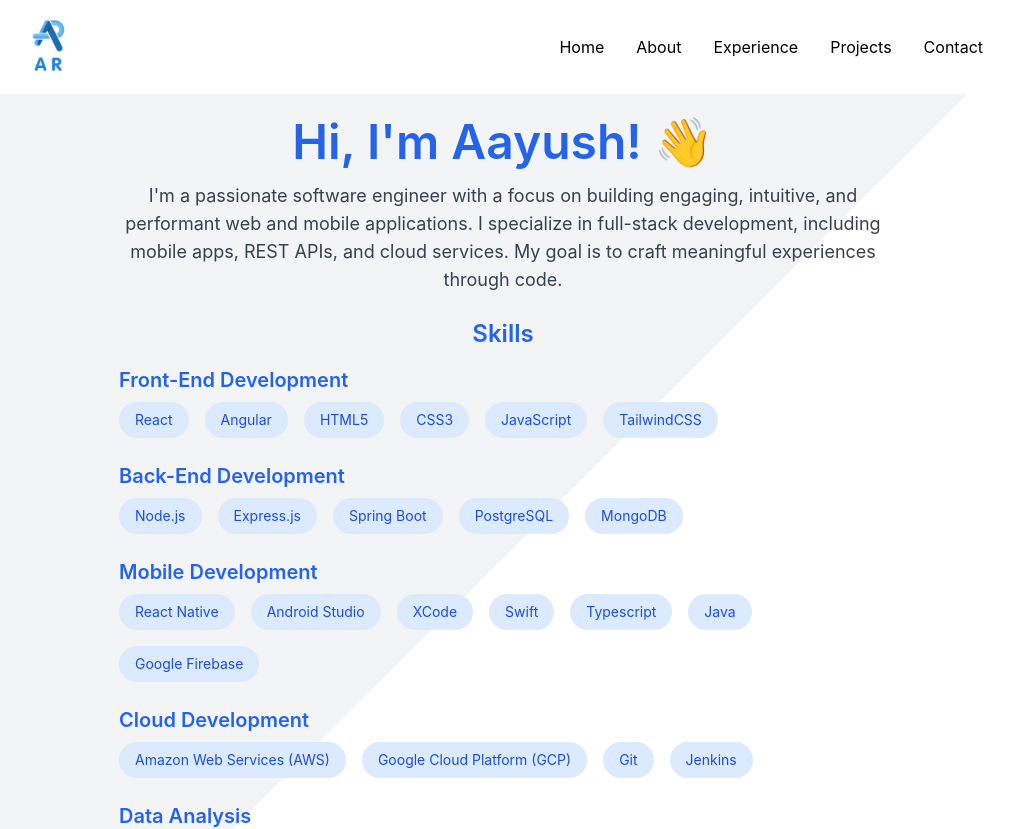
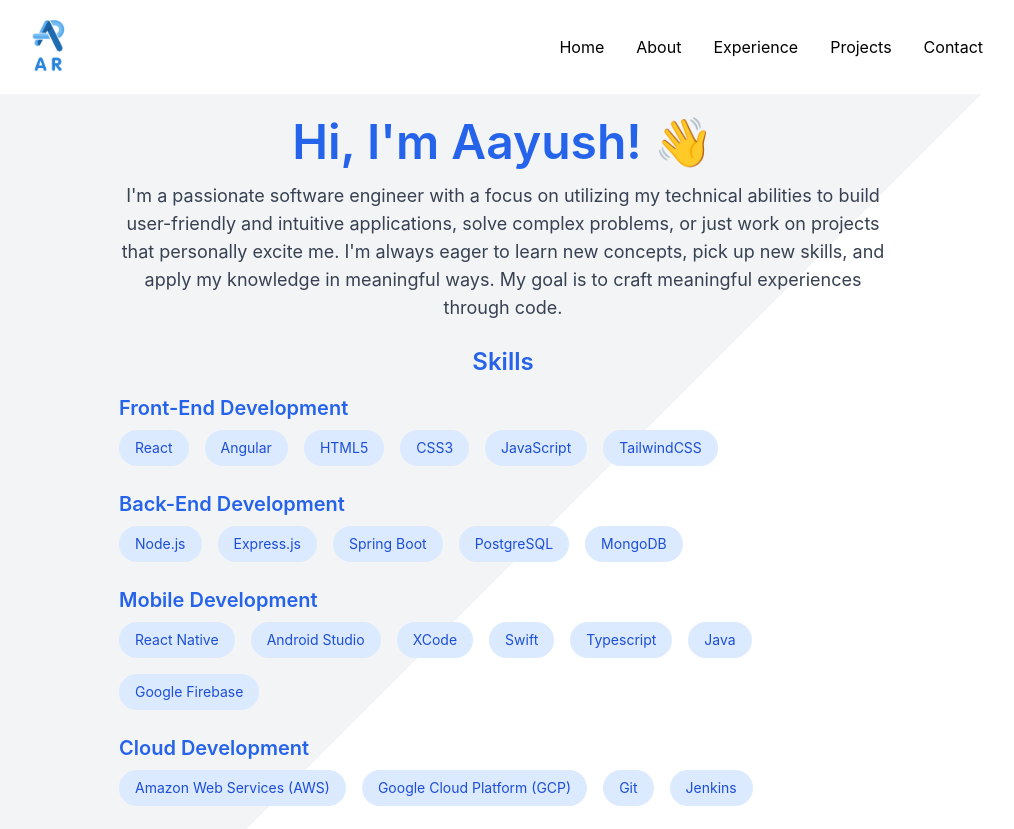
Before and after one commit to akregmi/porfolio-website, a React (Create React App) app: page / in a window 1280 px wide. Shown: the top 829 px of the page, without its empty margins (137-1151 px from the left). Built offline with nearby package versions, Linux system fonts and the light colour scheme.

Commit message:
Test deployment action

```diff
--- a/src/components/Home.js
+++ b/src/components/Home.js
@@ -11,10 +11,11 @@ const HomePage = () => {
           Hi, I'm Aayush! 👋
         </h1>
         <p className="text-lg text-gray-700 mb-6">
-          I'm a passionate software engineer with a focus on building engaging,
-          intuitive, and performant web and mobile applications. I specialize in
-          full-stack development, including mobile apps, REST APIs, and cloud
-          services. My goal is to craft meaningful experiences through code.
+          I'm a passionate software engineer with a focus on utilizing my technical abilities
+          to build user-friendly and intuitive applications, solve complex problems, or just
+          work on projects that personally excite me. I'm always eager to learn new concepts,
+          pick up new skills, and apply my knowledge in meaningful ways. My goal is to craft
+          meaningful experiences through code.
         </p>
 
         {/* Skills Section */}
```
